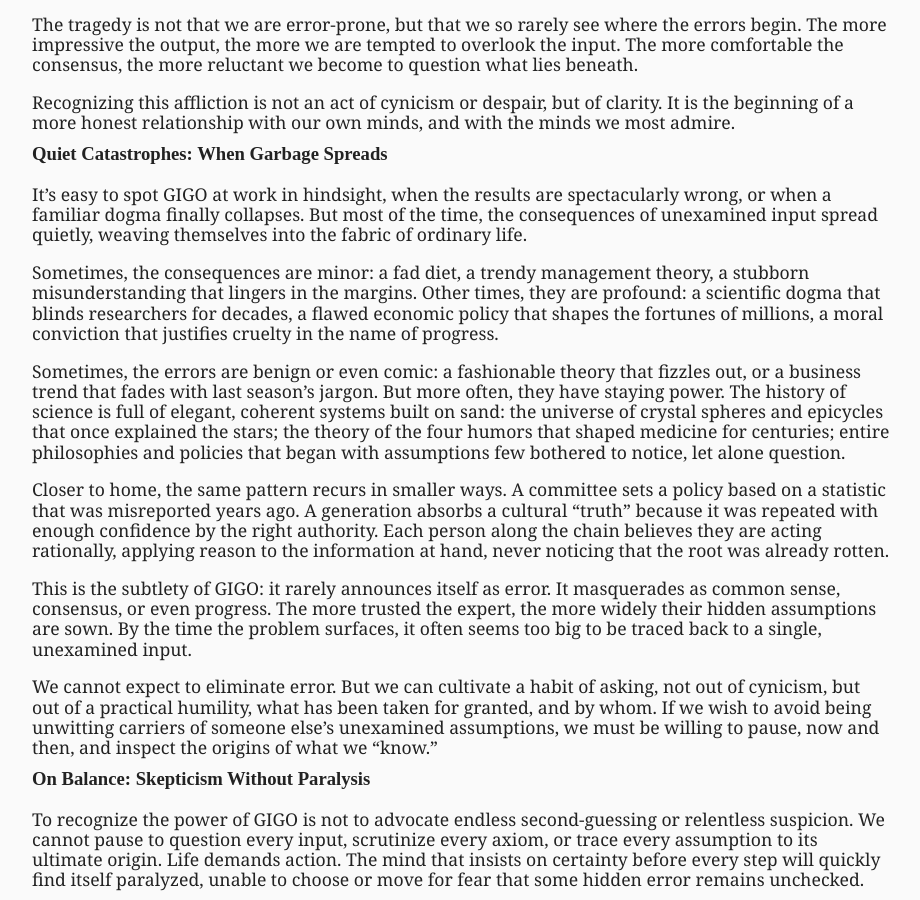
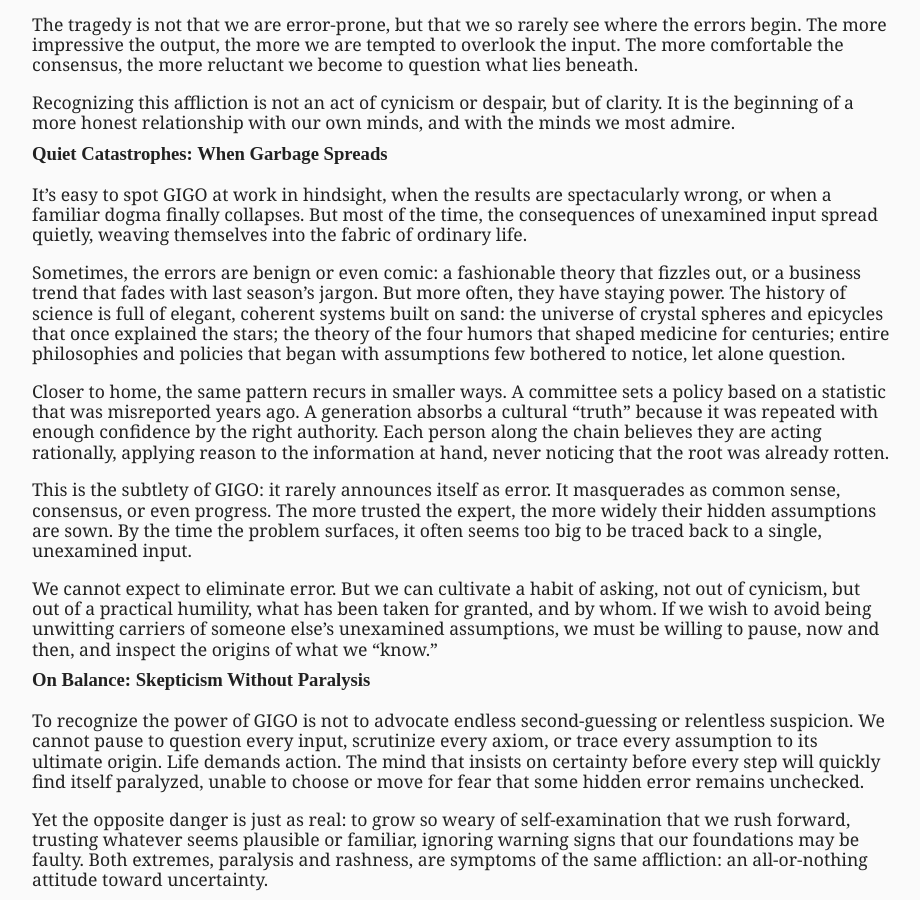
Before and after one commit to jonmmar/maram-cc-site, a Jekyll site: the page built from dispatch/garbage_in_garbage_out.html, in a window 1280 px wide and 900 px high, scrolled down 1141 px. Shown: the whole window, without its empty margins (178-1098 px from the left). Built offline with Jekyll 4.4.1, drawn with Linux system fonts in a browser that asks for light colours.

Commit message:
GIGO edit 2

```diff
--- a/dispatch/garbage_in_garbage_out.html
+++ b/dispatch/garbage_in_garbage_out.html
@@ -116,12 +116,6 @@
 are spectacularly wrong, or when a familiar dogma finally collapses.
 But most of the time, the consequences of unexamined input spread
 quietly, weaving themselves into the fabric of ordinary life.</p>
-<p>Sometimes, the consequences are minor: a fad diet, a trendy
-management theory, a stubborn misunderstanding that lingers in the
-margins. Other times, they are profound: a scientific dogma that
-blinds researchers for decades, a flawed economic policy that shapes
-the fortunes of millions, a moral conviction that justifies cruelty
-in the name of progress.</p>
 <p>Sometimes, the errors are benign or even comic: a fashionable
 theory that fizzles out, or a business trend that fades with last
 season’s jargon. But more often, they have staying power. The
```
